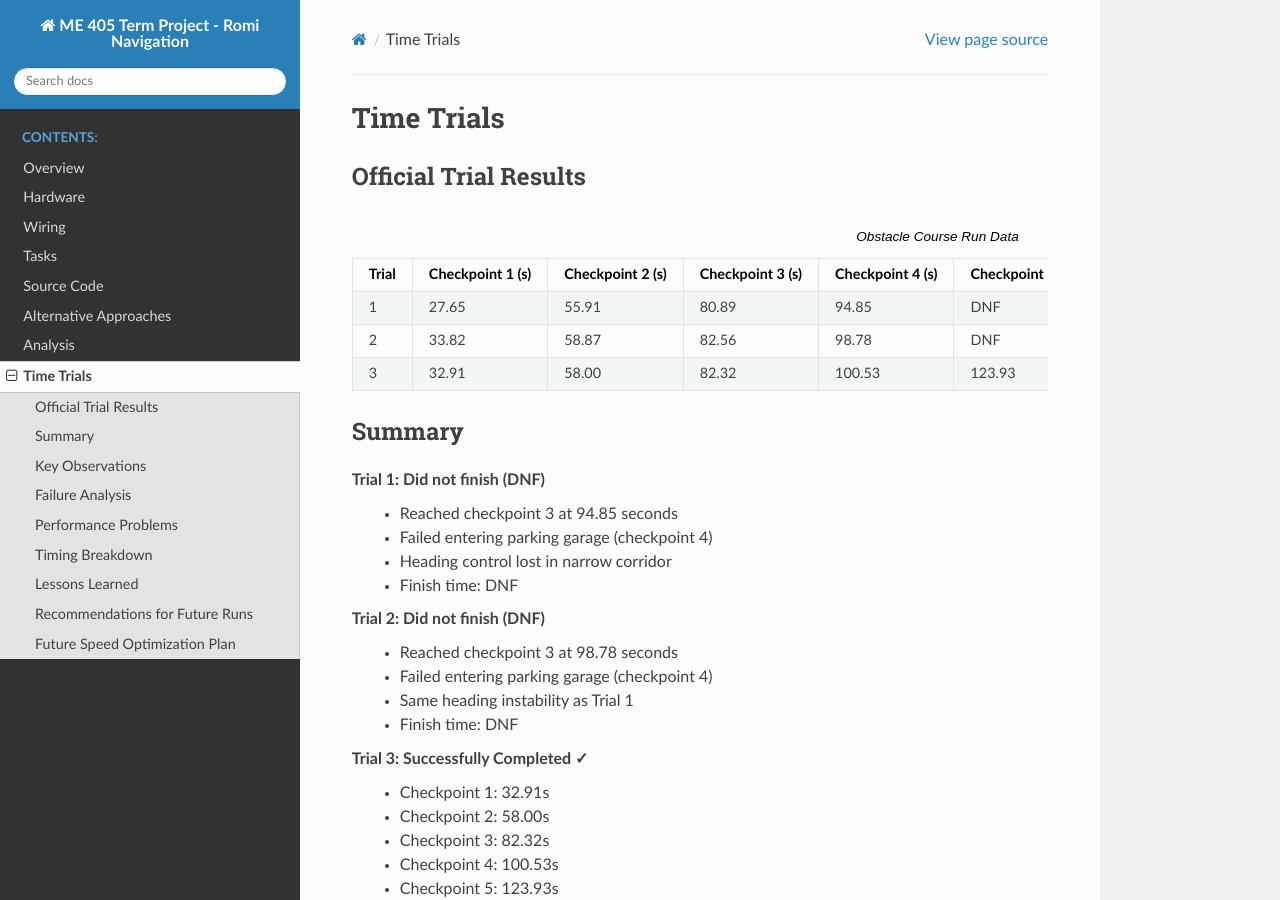
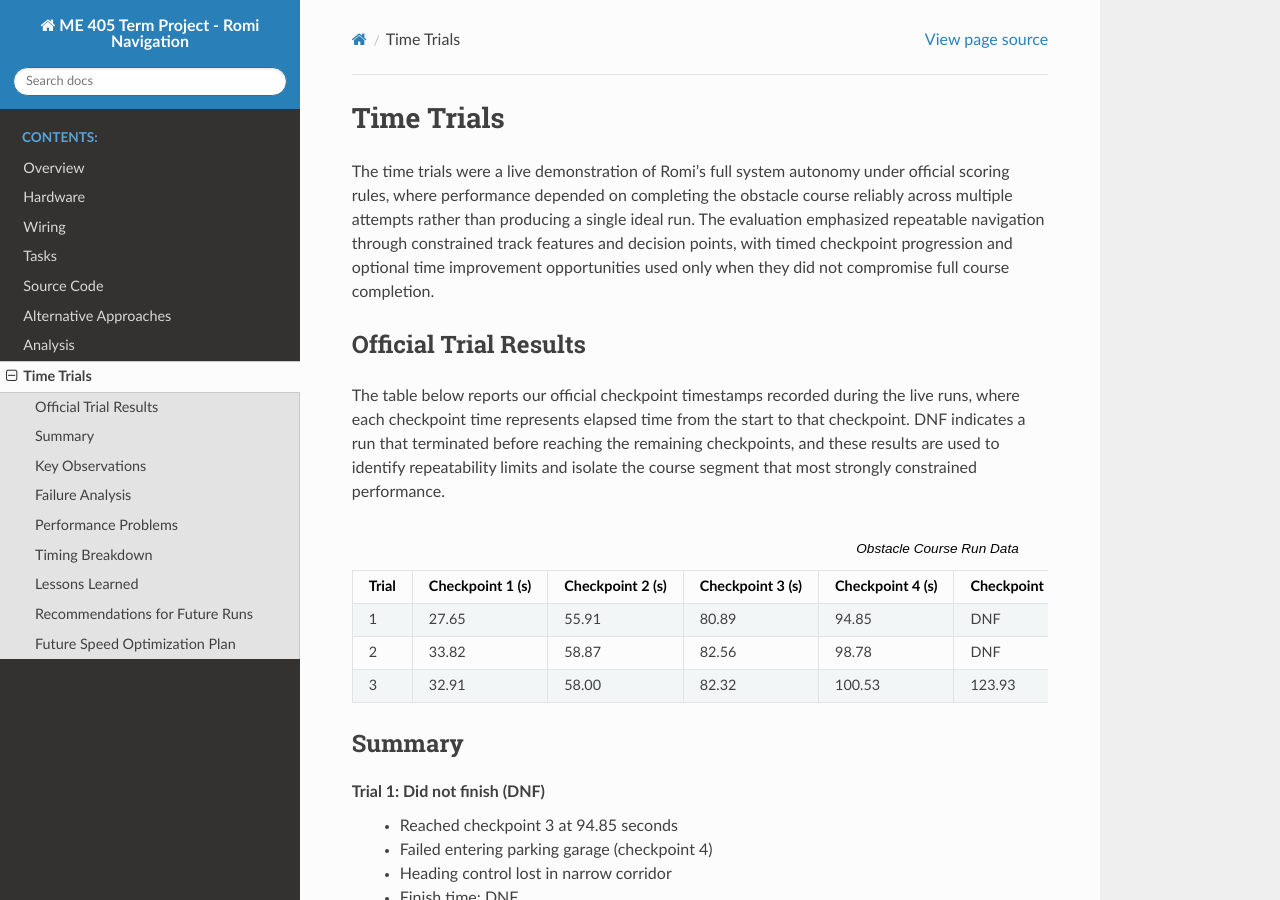
Before and after one commit to shwanpla/ME-405-Term-Project, a Sphinx documentation site: the page built from docs/time_trials.rst, in a window 1280 px wide and 900 px high. Built offline with Sphinx 7.4.7 and the Read the Docs theme 3.1.0, drawn with Linux system fonts in a browser that asks for light colours.

Commit message:
Enhance time trials documentation with explanations
Added detailed explanation of time trials and official trial results.

```diff
--- a/docs/time_trials.rst
+++ b/docs/time_trials.rst
@@ -1,8 +1,13 @@
 Time Trials
-===========
+==========
+
+The time trials were a live demonstration of Romi’s full system autonomy under official scoring rules, where performance depended on completing the obstacle course reliably across multiple attempts rather than producing a single ideal run. The evaluation emphasized repeatable navigation through constrained track features and decision points, with timed checkpoint progression and optional time improvement opportunities used only when they did not compromise full course completion.
 
 Official Trial Results
 ----------------------
+
+The table below reports our official checkpoint timestamps recorded during the live runs, where each checkpoint time represents elapsed time from the start to that checkpoint. DNF indicates a run that terminated before reaching the remaining checkpoints, and these results are used to identify repeatability limits and isolate the course segment that most strongly constrained performance.
+
 
 .. list-table:: Obstacle Course Run Data
    :header-rows: 1
```
